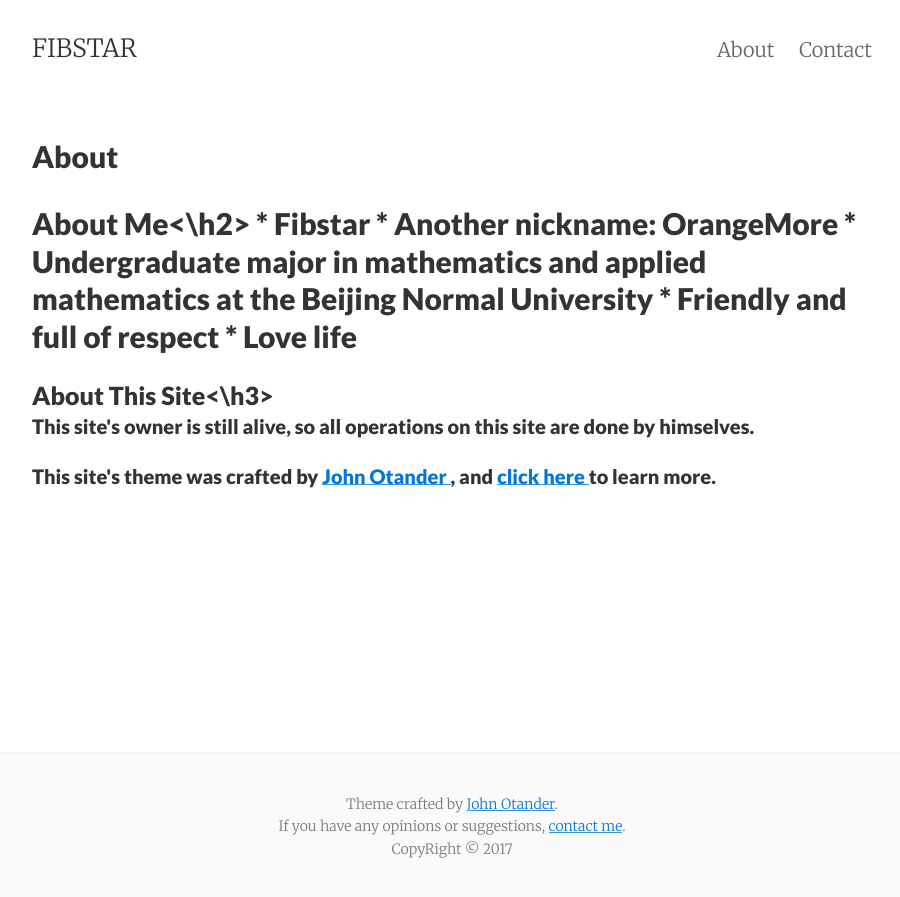
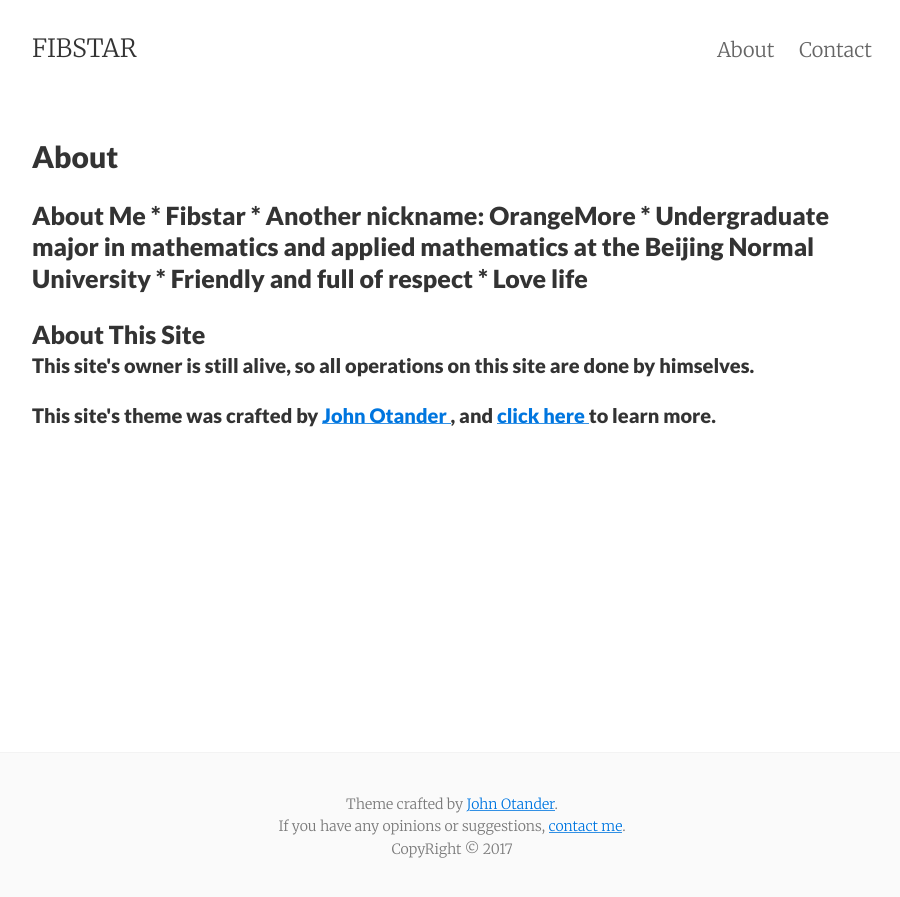
Before and after one commit to FIBSTAR/FIBSTAR.github.io, a Jekyll site: the page built from about.md, in a window 1280 px wide. Shown: the top 897 px of the page, without its empty margins (188-1088 px from the left). Built offline with Jekyll 4.4.1, drawn with Linux system fonts in a browser that asks for light colours; nearby versions of some CDN libraries.

Commit message:
Add files via upload

```diff
--- a/about.md
+++ b/about.md
@@ -4,13 +4,13 @@ title: About
 permalink: /about/
 tags: about
 ---
-<h2> About Me<\h2>
+<h3> About Me
 * Fibstar
 * Another nickname: OrangeMore
 * Undergraduate major in mathematics and applied mathematics at the Beijing Normal University
 * Friendly and full of respect
 * Love life
 
-<h3> About This Site<\h3>
+<h3> About This Site
 <p>This site's owner is still alive, so all operations on this site are done by himselves.</p>
 <p>This site's theme was crafted by <a href="http://johnotander.com" >John Otander </a>, and <a href="https://github.com/johnotander/pixyll" >click here </a>to learn more.</p>
```
